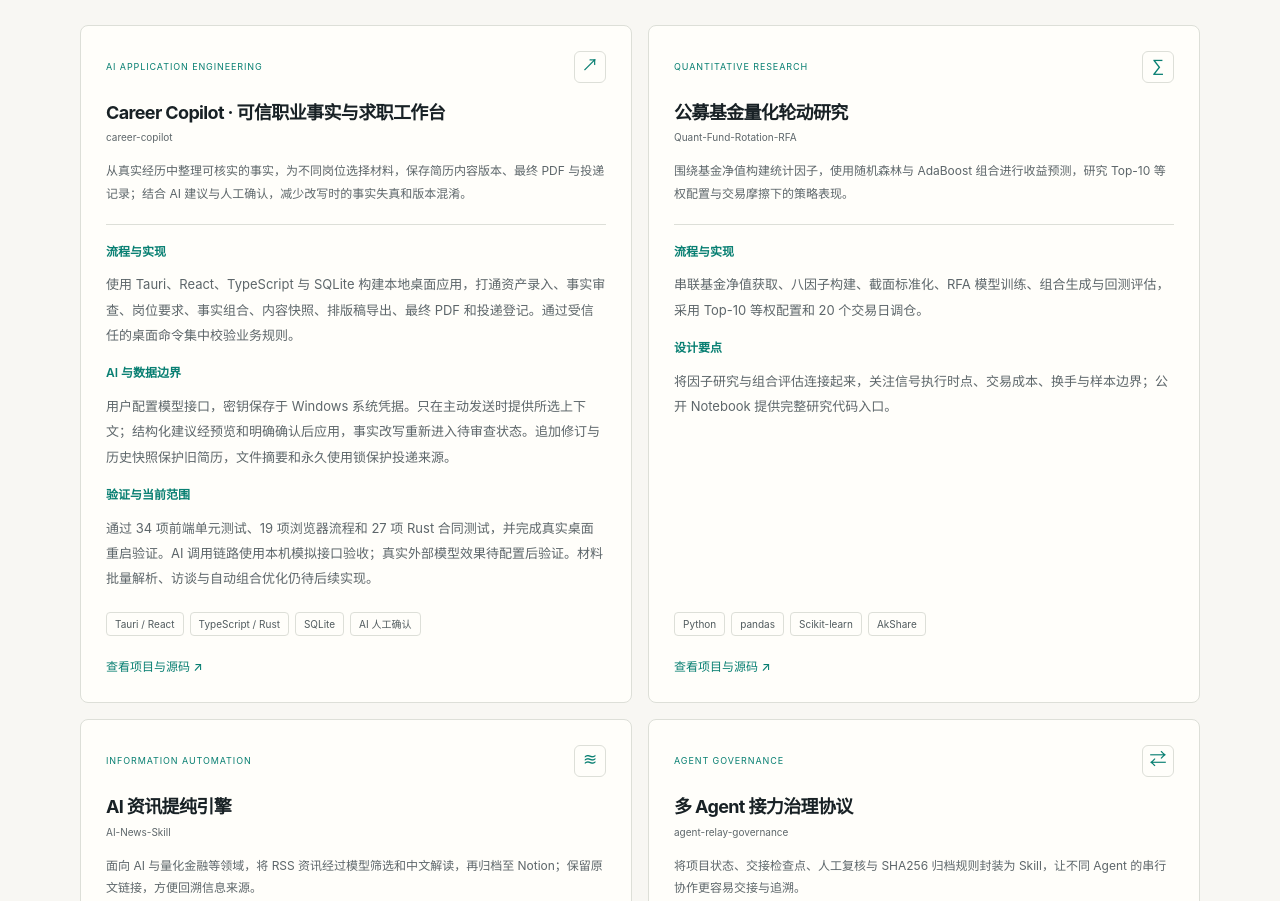
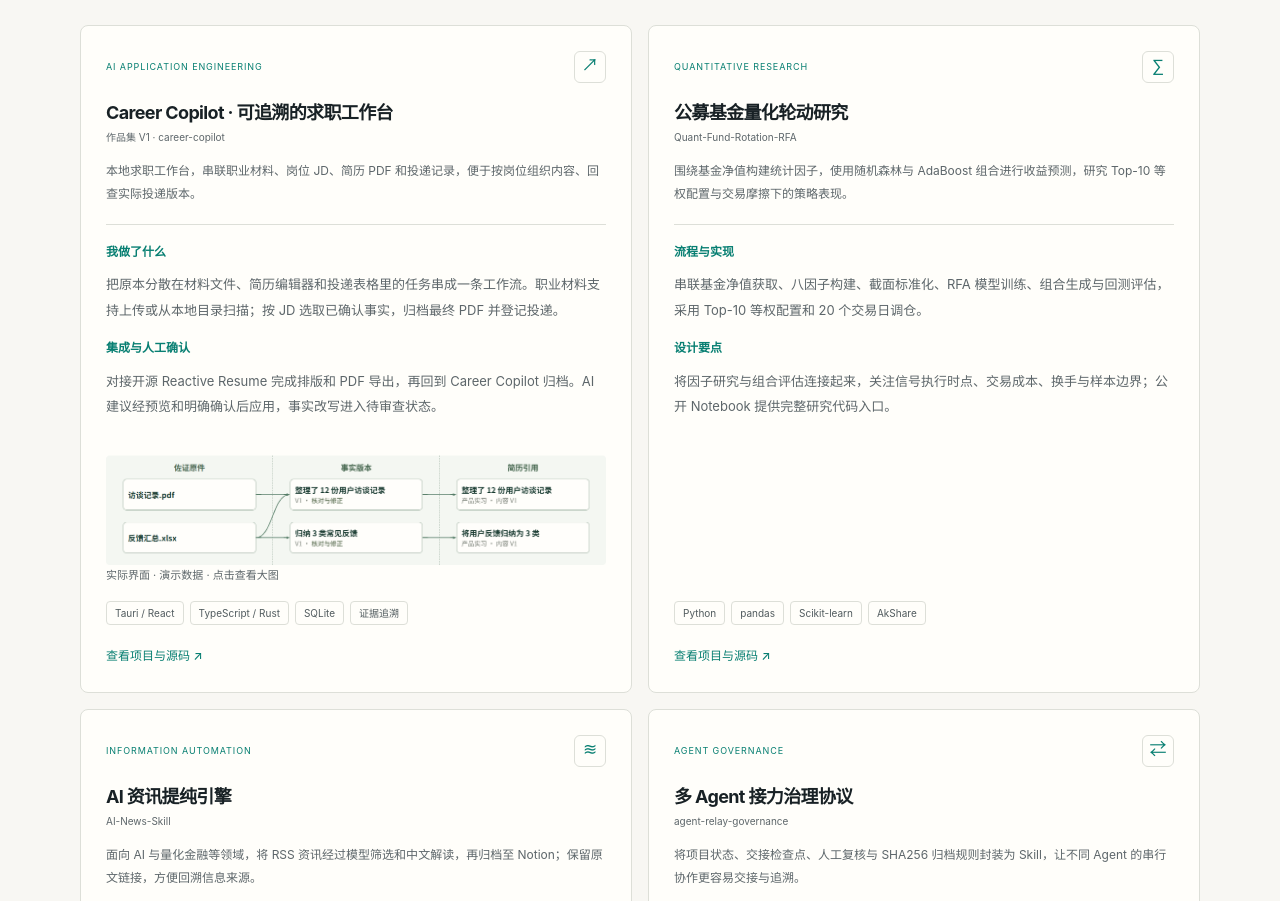
Before and after one commit to JKW-NB/JKW-NB.github.io, a plain HTML site: page fintech/index.html in a window 1280 px wide. Shown: the part 4583-5484 px from the top of the page. Drawn offline with Linux system fonts and the light colour scheme.

Commit message:
feat: present Career Copilot V1 across three portfolios

```diff
--- a/assets/css/styles.css
+++ b/assets/css/styles.css
@@ -838,3 +838,6 @@ ul{
 .case-extension h4 { color: var(--accent); font-size: 12px; margin-bottom: 8px; }
 .case-extension p { color: var(--muted); font-size: 13px; line-height: 1.95; }
 .case-extension p + p { margin-top: 8px; }
+
+.work-preview{margin:1rem 0}
+.work-preview img{display:block;max-width:100%;height:auto}
--- a/fintech/index.html
+++ b/fintech/index.html
@@ -344,19 +344,19 @@
 </div>
 <div class="works-grid">
 <article class="work-card" data-project="career-copilot">
-<div class="work-top">
-<span class="work-category">AI APPLICATION ENGINEERING</span>
-<span class="work-symbol" aria-hidden="true">↗</span>
+<div class="work-top"><span class="work-category">AI APPLICATION ENGINEERING</span><span class="work-symbol" aria-hidden="true">↗</span></div>
+<h3>Career Copilot · 可追溯的求职工作台</h3>
+<p class="repo-name">作品集 V1 · career-copilot</p>
+<p class="work-description">本地求职工作台，串联职业材料、岗位 JD、简历 PDF 和投递记录，便于按岗位组织内容、回查实际投递版本。</p>
+<div class="work-detail">
+<h4>我做了什么</h4><p>把原本分散在材料文件、简历编辑器和投递表格里的任务串成一条工作流。职业材料支持上传或从本地目录扫描；按 JD 选取已确认事实，归档最终 PDF 并登记投递。</p>
+<h4>集成与人工确认</h4><p>对接开源 <a href="https://github.com/reactive-resume/reactive-resume">Reactive Resume</a> 完成排版和 PDF 导出，再回到 Career Copilot 归档。AI 建议经预览和明确确认后应用，事实改写进入待审查状态。</p>
 </div>
-<h3>Career Copilot · 可信职业事实与求职工作台</h3>
-<p class="repo-name">career-copilot</p>
-<p class="work-description">从真实经历中整理可核实的事实，为不同岗位选择材料，保存简历内容版本、最终 PDF 与投递记录；结合 AI 建议与人工确认，减少改写时的事实失真和版本混淆。</p>
-<div class="work-detail">
-<h4>流程与实现</h4><p>使用 Tauri、React、TypeScript 与 SQLite 构建本地桌面应用，打通资产录入、事实审查、岗位要求、事实组合、内容快照、排版稿导出、最终 PDF 和投递登记。通过受信任的桌面命令集中校验业务规则。</p>
-<h4>AI 与数据边界</h4><p>用户配置模型接口，密钥保存于 Windows 系统凭据。只在主动发送时提供所选上下文；结构化建议经预览和明确确认后应用，事实改写重新进入待审查状态。追加修订与历史快照保护旧简历，文件摘要和永久使用锁保护投递来源。</p>
-<h4>验证与当前范围</h4><p>通过 34 项前端单元测试、19 项浏览器流程和 27 项 Rust 合同测试，并完成真实桌面重启验证。AI 调用链路使用本机模拟接口验收；真实外部模型效果待配置后验证。材料批量解析、访谈与自动组合优化仍待后续实现。</p>
-</div>
-<ul class="tag-list"><li>Tauri / React</li><li>TypeScript / Rust</li><li>SQLite</li><li>AI 人工确认</li></ul>
+<figure class="work-preview">
+<a href="../assets/career-copilot-evidence.png"><img src="../assets/career-copilot-evidence.png" alt="证据关系画布：佐证文件连接事实版本，再连接引用它的简历条目" width="1030" height="225" loading="lazy"></a>
+<figcaption class="small-note">实际界面 · 演示数据 · 点击查看大图</figcaption>
+</figure>
+<ul class="tag-list"><li>Tauri / React</li><li>TypeScript / Rust</li><li>SQLite</li><li>证据追溯</li></ul>
 <a class="text-link" href="https://github.com/JKW-NB/career-copilot" target="_blank" rel="noopener noreferrer">查看项目与源码<span aria-hidden="true"> ↗</span><span class="sr-only">（新窗口打开）</span></a>
 </article>
 
```
Also changed, not shown: ai-product/index.html (+17 -2 lines), analytics/index.html (+12 -12 lines), tests/career-project.test.mjs (+7 -6 lines), assets/career-copilot-evidence.png (added).
